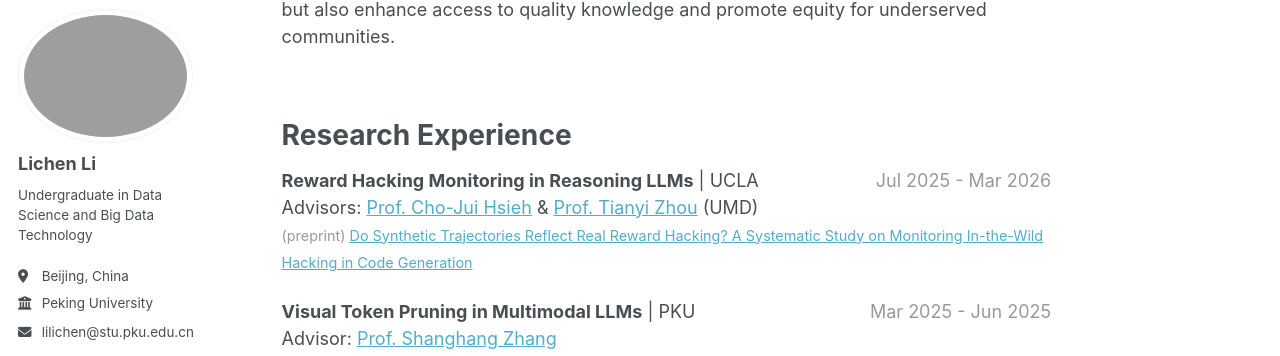
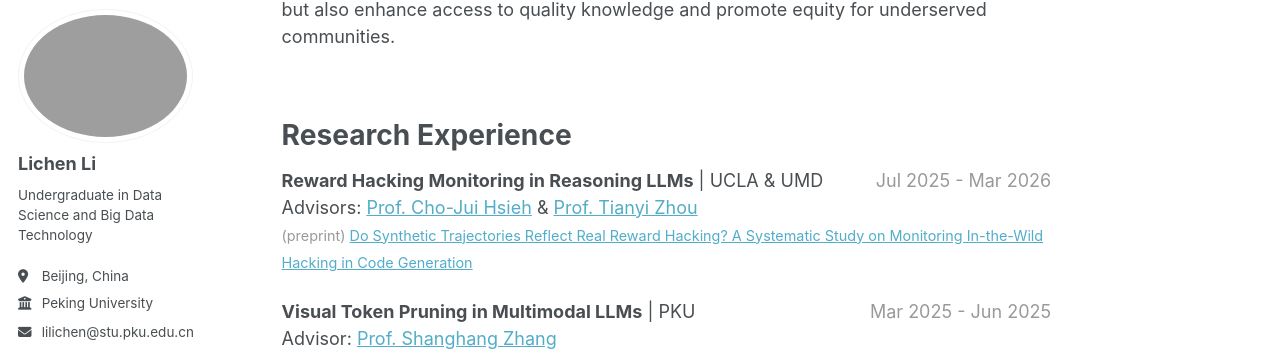
Before and after one commit to LichenLillc/LichenLillc.github.io, a Jekyll site: the page built from _pages/about.md, in a window 1280 px wide and 900 px high, scrolled down 341 px. Shown: the part 90-446 px from the top of the window. Built offline with Jekyll 4.4.1, drawn with Linux system fonts in a browser that asks for light colours; some web fonts are replaced; a script that is not in the unit is left out.

```diff
--- a/_pages/about.md
+++ b/_pages/about.md
@@ -19,8 +19,8 @@ My research is driven by a philosophical curiosity rooted in epistemology, about
 Research Experience
 ======
 
-**Reward Hacking Monitoring in Reasoning LLMs** | UCLA <span style="float: right; color: #999">Jul 2025 - Mar 2026</span> <br>
-Advisors: [Prof. Cho-Jui Hsieh](https://web.cs.ucla.edu/~chohsieh/) & [Prof. Tianyi Zhou](https://tianyizhou.github.io) (UMD) <br>
+**Reward Hacking Monitoring in Reasoning LLMs** | UCLA & UMD <span style="float: right; color: #999">Jul 2025 - Mar 2026</span> <br>
+Advisors: [Prof. Cho-Jui Hsieh](https://web.cs.ucla.edu/~chohsieh/) & [Prof. Tianyi Zhou](https://tianyizhou.github.io) <br>
 <span style="color: #999; font-size: 0.8em;">(preprint) [Do Synthetic Trajectories Reflect Real Reward Hacking? A Systematic Study on Monitoring In-the-Wild Hacking in Code Generation](https://arxiv.org/pdf/2604.23488)</span> <br>
 
 **Visual Token Pruning in Multimodal LLMs** | PKU <span style="float: right; color: #999;">Mar 2025 - Jun 2025</span> <br>
```
